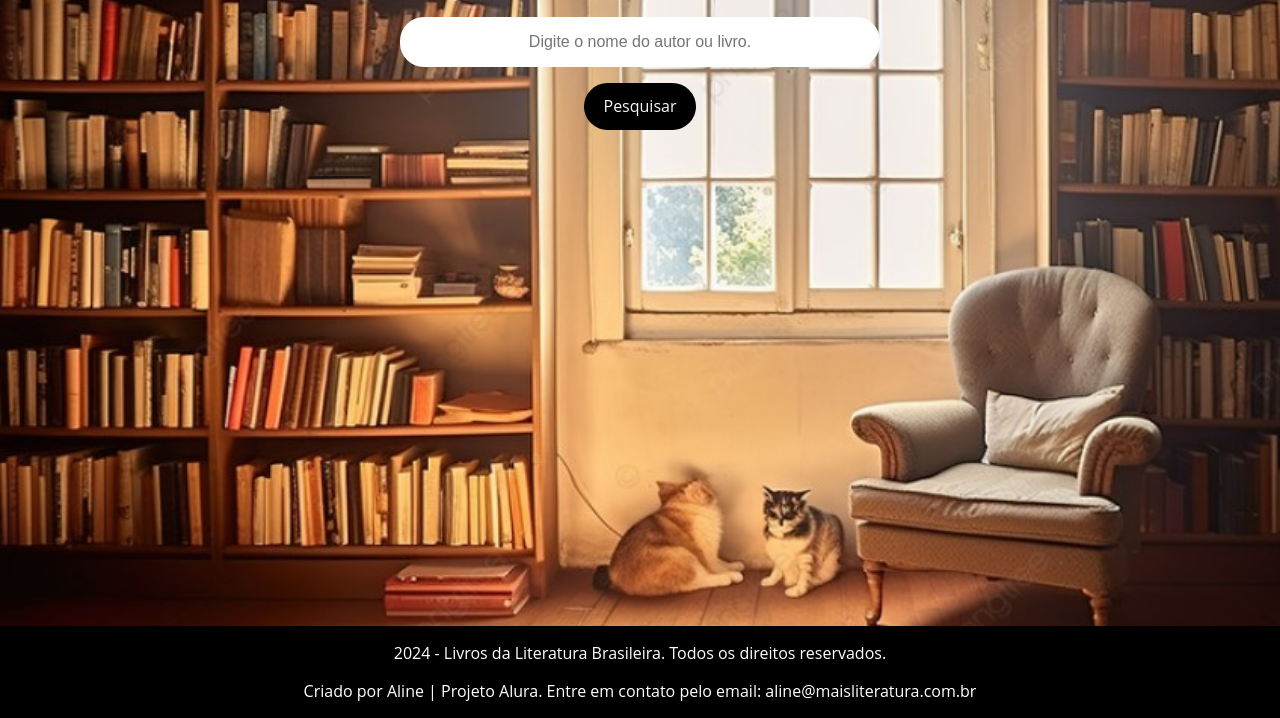
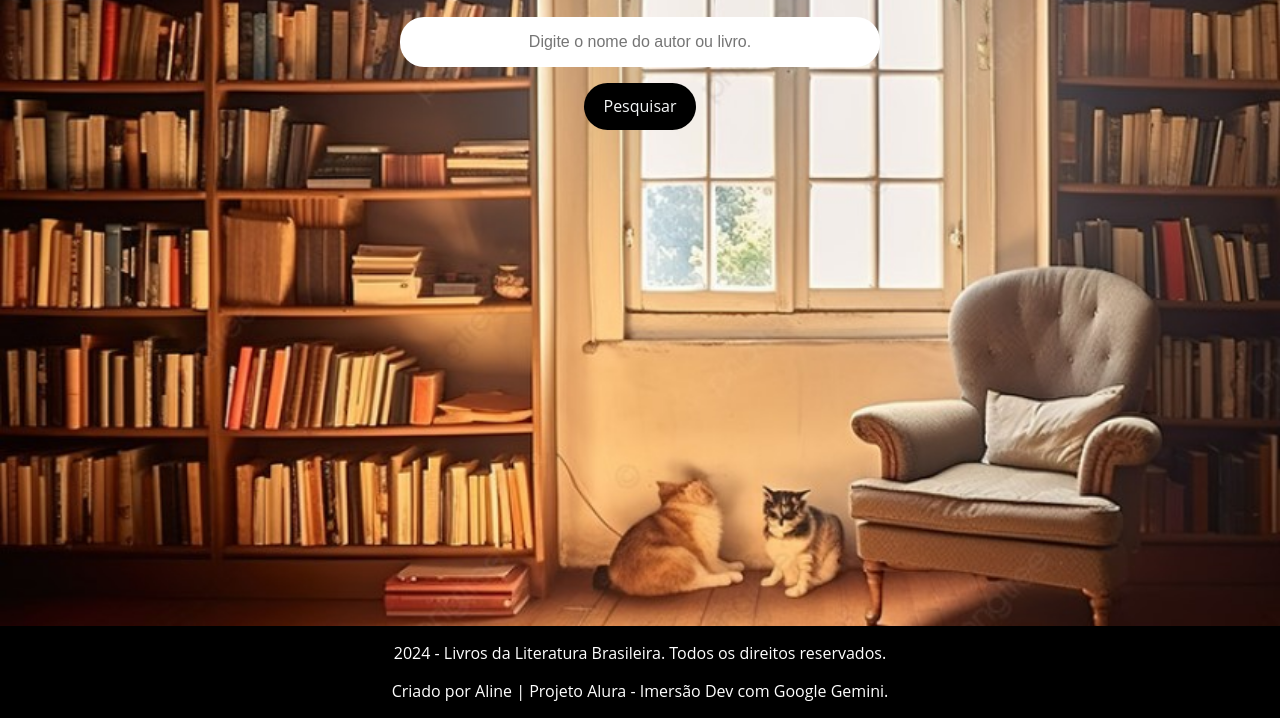
Before and after one commit to lih-90/escritores-brasileiros.alura, a plain HTML site: page Projeto Escritores brasileiros/index.html in a window 1280 px wide. Shown: the part 145-863 px from the top of the page. Drawn offline with Linux system fonts and the light colour scheme.

Commit message:
Update index.html

```diff
--- a/Projeto Escritores brasileiros/index.html
+++ b/Projeto Escritores brasileiros/index.html
@@ -25,7 +25,7 @@
     </main>
     <footer>
         <p>2024 - Livros da Literatura Brasileira. Todos os direitos reservados.</p>
-        <p>Criado por Aline | Projeto Alura. Entre em contato pelo email: aline@maisliteratura.com.br</p>
+        <p>Criado por Aline | Projeto Alura - Imersão Dev com Google Gemini.</p>
     </footer>
     <script src="dados.js"></script>
     <script src="app.js"></script>
```
